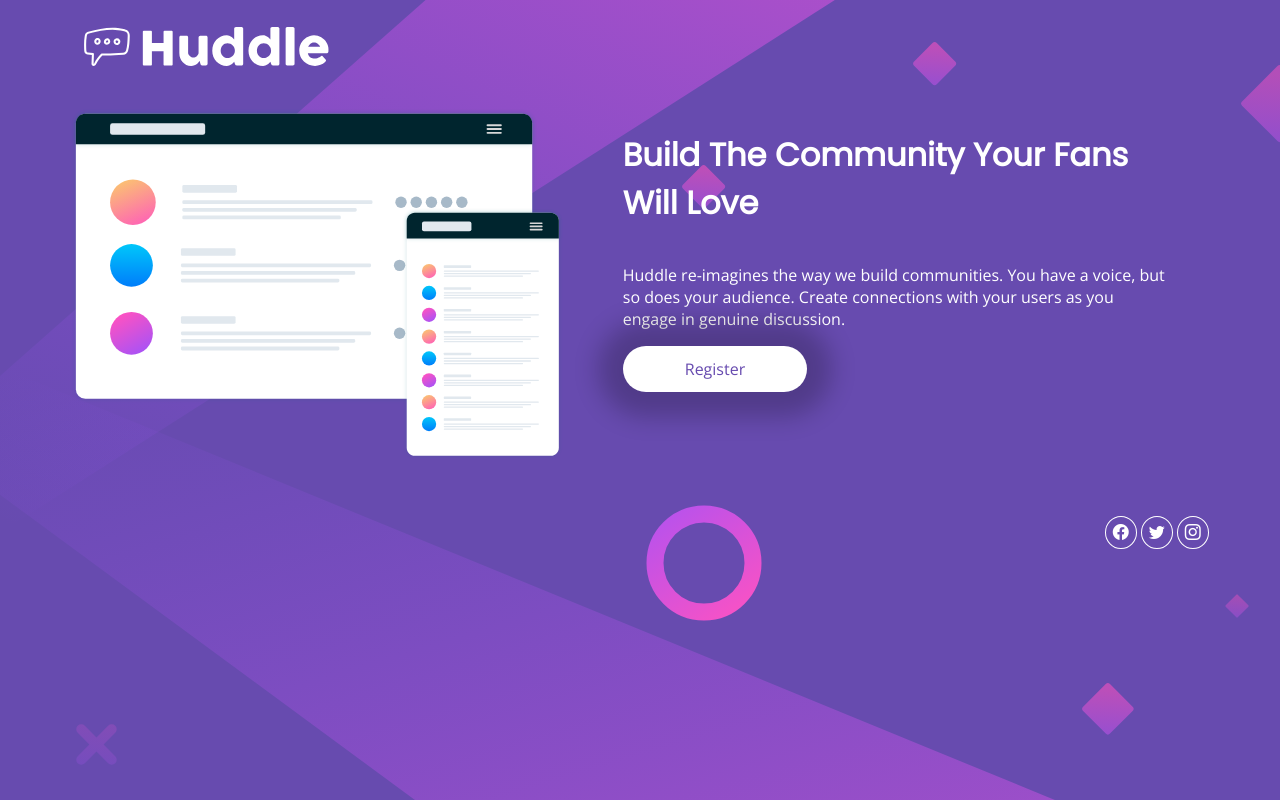
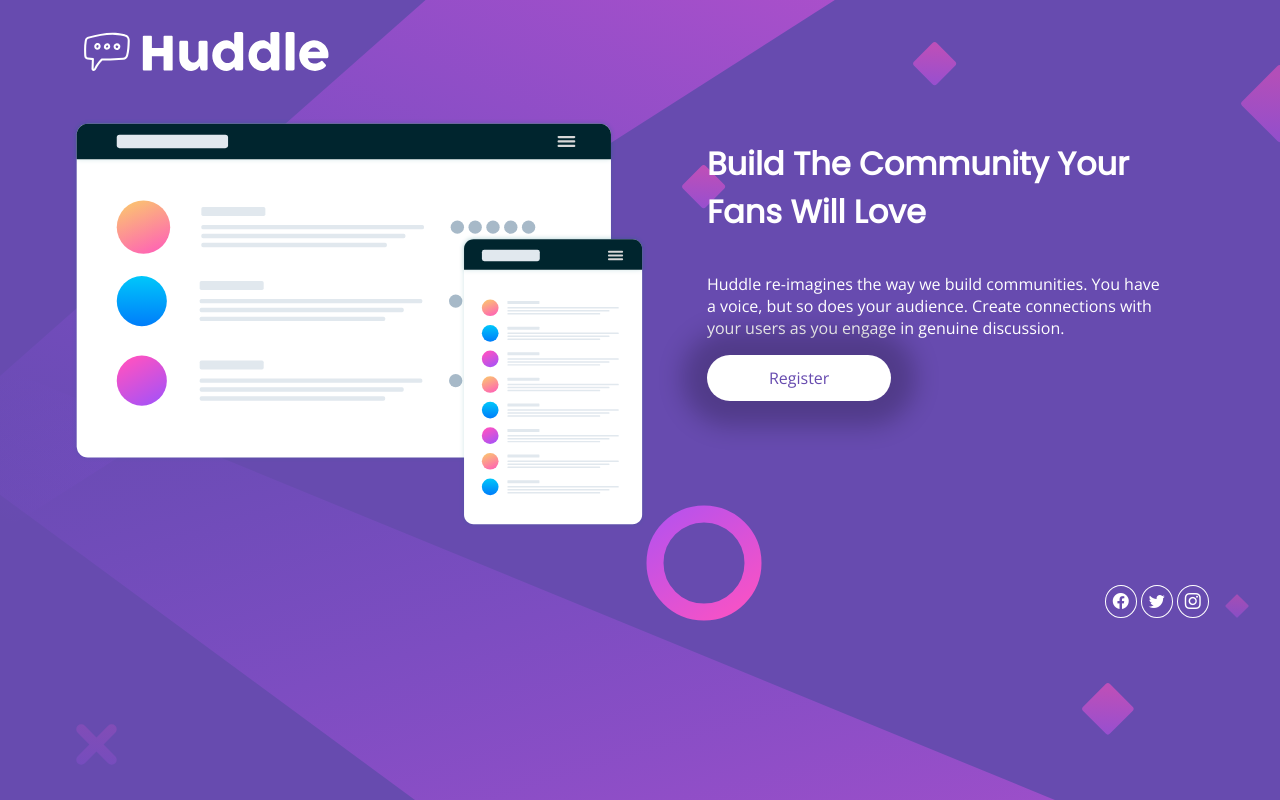
Before and after one commit to rlarabel/landing-page-example, a plain HTML site: page index.html in a window 1280 px wide. Drawn offline with nearby package versions, Linux system fonts and the light colour scheme.

Commit message:
updated illustration flexbox for larger screens

```diff
--- a/main.css
+++ b/main.css
@@ -115,7 +115,7 @@ button:hover {
 }
 
 .site-content {
-	flex: 1 1 auto;
+	flex: 1 1 50%;
 	display: flex;
 	height: auto;
 	margin: 0 40px 0 60px;
@@ -135,7 +135,7 @@ button:hover {
 
 
 .illustration{
-	flex: 1 1 100%;
+	flex: 709px 1 50%;
 }
 .social-content {
 	margin: 40px 0 20px 0;
```
